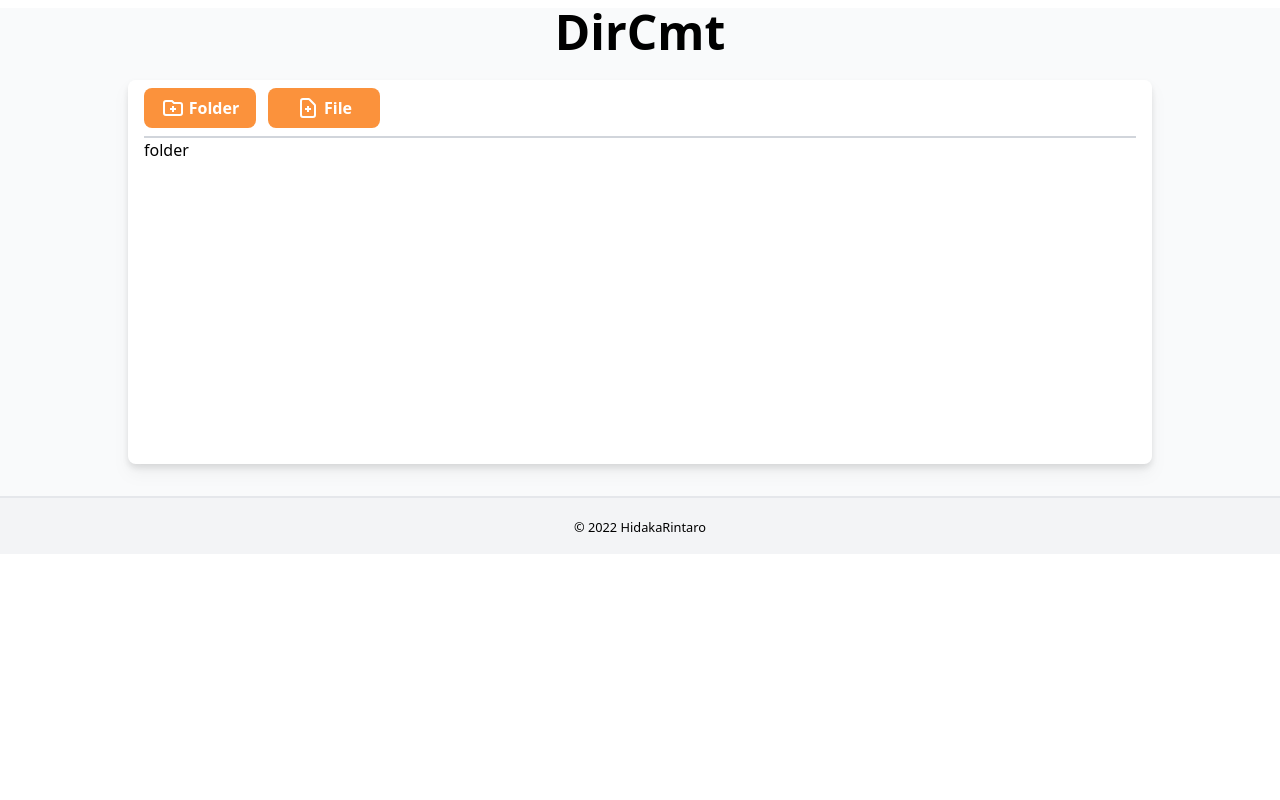
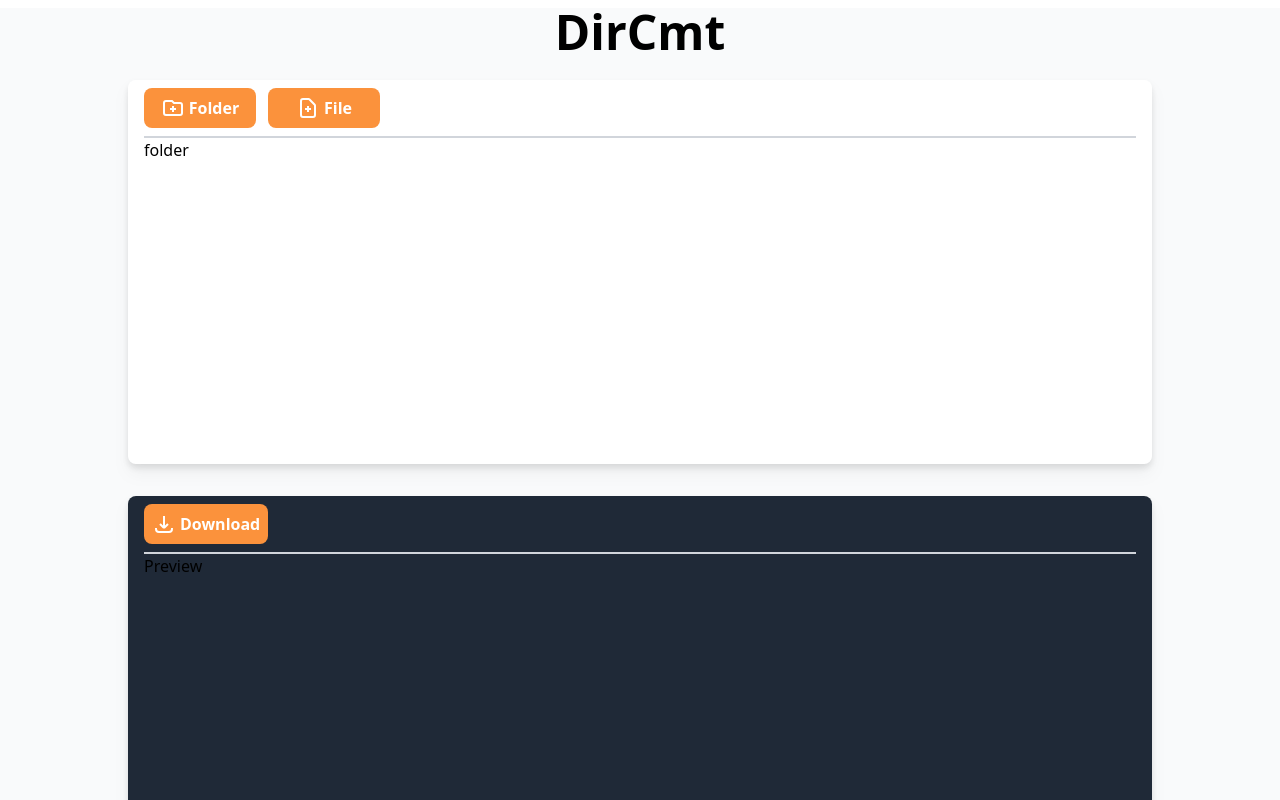
Before and after one commit to HidakaRintaro/DirCmt, a Next.js app: page / in a window 1280 px wide. Shown: the top 800 px of the page. Built offline with nearby package versions, Linux system fonts and the light colour scheme.

Commit message:
indexにpreviewSectionを読み込んだ

```diff
--- a/pages/index.tsx
+++ b/pages/index.tsx
@@ -3,6 +3,7 @@ import Head from 'next/head'
 import { DirSection } from 'components/DirSection'
 import { Footer } from 'components/Footer'
 import { Heading } from 'components/Heading'
+import { PreviewSection } from 'components/PreviewSection'
 
 const Home: NextPage = () => {
   return (
@@ -18,6 +19,7 @@ const Home: NextPage = () => {
       <main className="container mx-auto mt-6 max-w-5xl">
         <div>
           <DirSection />
+          <PreviewSection />
         </div>
       </main>
       <Footer />
```
